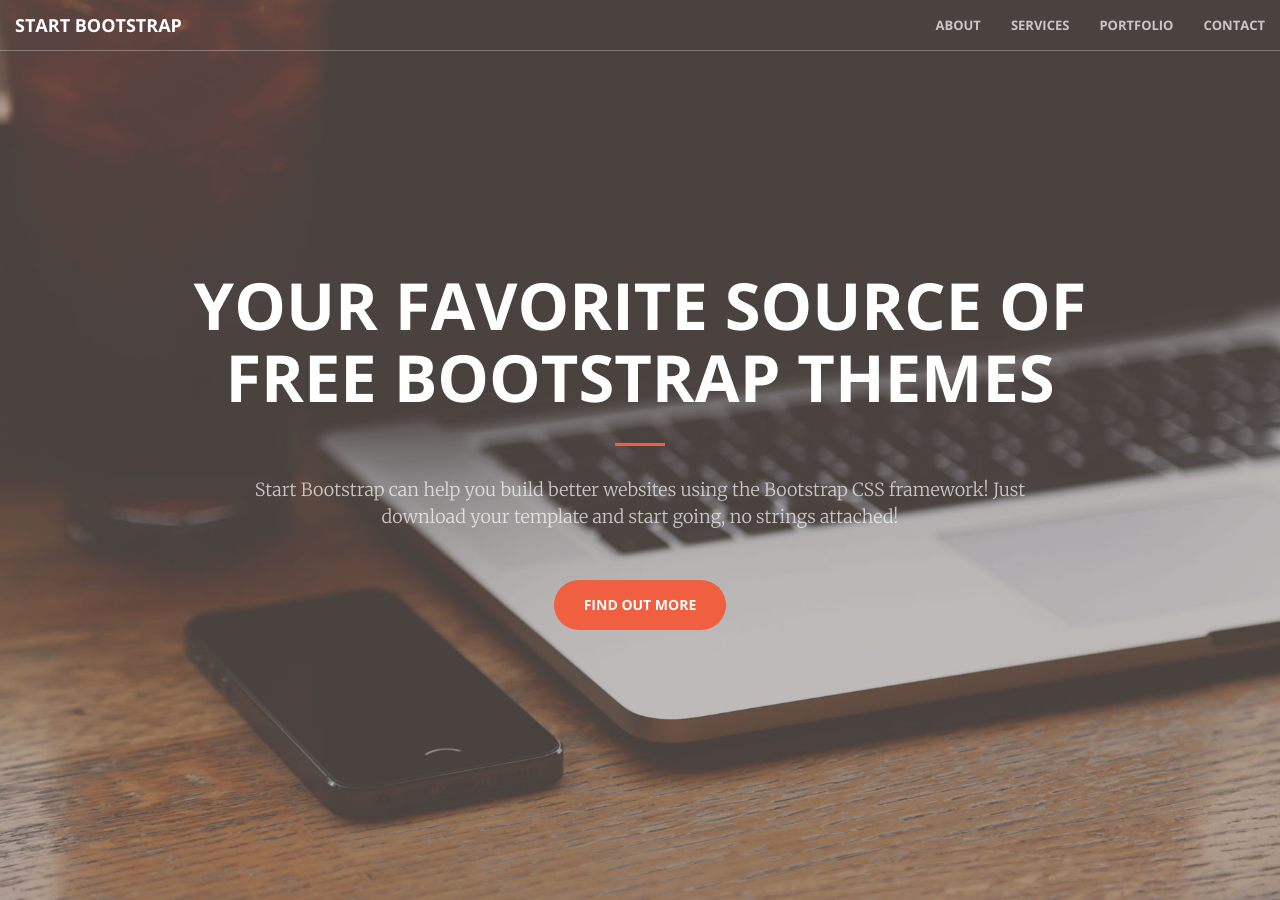
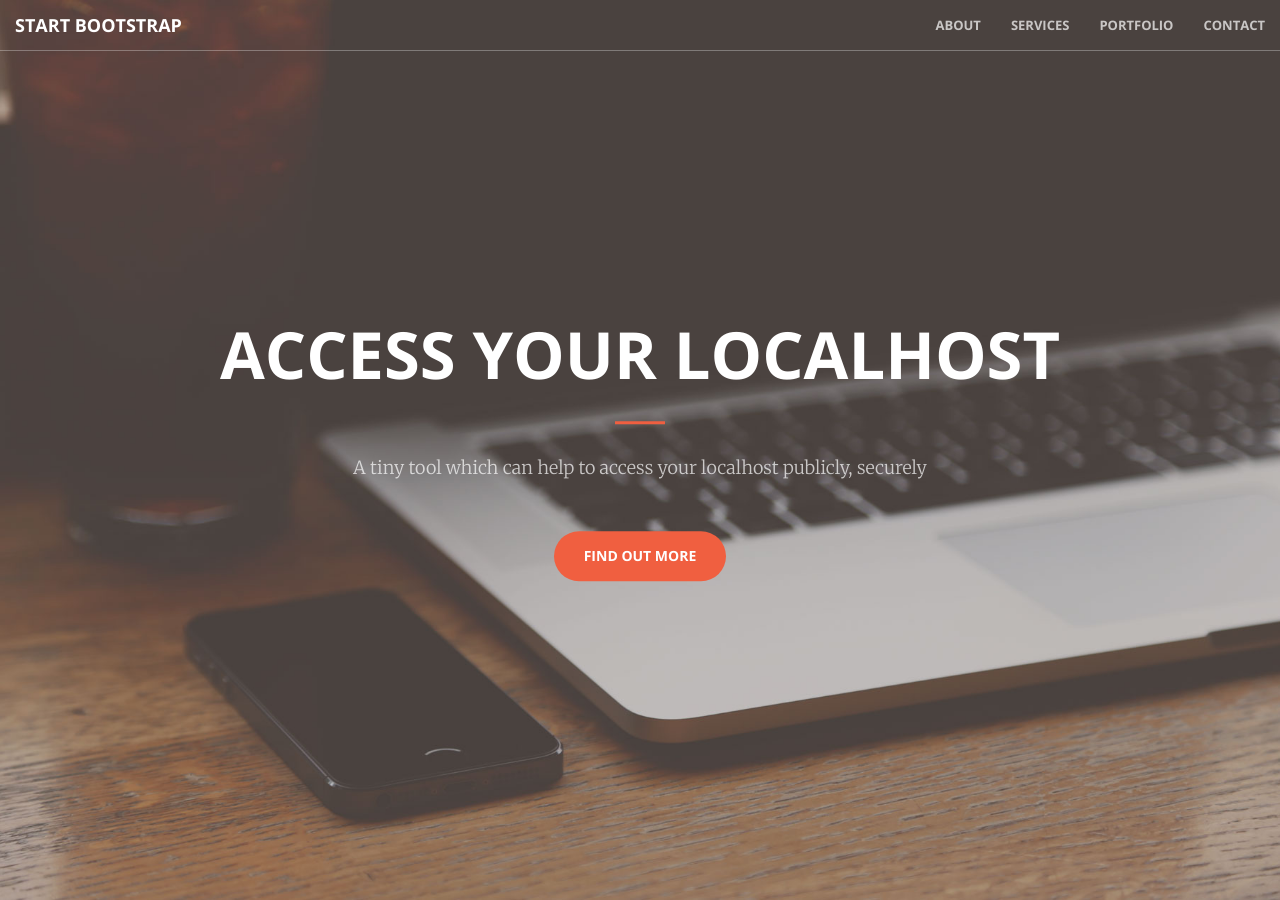
Before and after one commit to usama7628674/sysb.AI, a Jekyll site: the page built from index.html, in a window 1280 px wide and 900 px high. Built offline with Jekyll 4.4.1, drawn with Linux system fonts in a browser that asks for light colours; some of the changed text lies outside the part shown.

Commit message:
yet another commit

```diff
--- a/_includes/aside.html
+++ b/_includes/aside.html
@@ -1,7 +1,7 @@
   <aside class="bg-dark">
       <div class="container text-center">
           <div class="call-to-action">
-              <h2>Free Download at Start Bootstrap!</h2>
+              <h2>Free Download at SYSB</h2>
               <a href="#" class="btn btn-default btn-xl wow tada">Download Now!</a>
           </div>
       </div>
--- a/_includes/head.html
+++ b/_includes/head.html
@@ -6,7 +6,7 @@
     <meta name="description" content="">
     <meta name="author" content="">
 
-    <title>Creative - Start Bootstrap Theme</title>
+    <title>Access your localhost</title>
 
     <!-- Bootstrap Core CSS -->
     <link rel="stylesheet" href="css/bootstrap.min.css" type="text/css">
--- a/_includes/header.html
+++ b/_includes/header.html
@@ -1,9 +1,9 @@
 <header>
     <div class="header-content">
         <div class="header-content-inner">
-            <h1>Your Favorite Source of Free Bootstrap Themes</h1>
+            <h1>Access your localhost</h1>
             <hr>
-            <p>Start Bootstrap can help you build better websites using the Bootstrap CSS framework! Just download your template and start going, no strings attached!</p>
+            <p>A tiny tool which can help to access your localhost publicly, securely</p>
             <a href="#about" class="btn btn-primary btn-xl page-scroll">Find Out More</a>
         </div>
     </div>
```
Also changed, not shown: _config.yml (line endings or trailing spaces).
